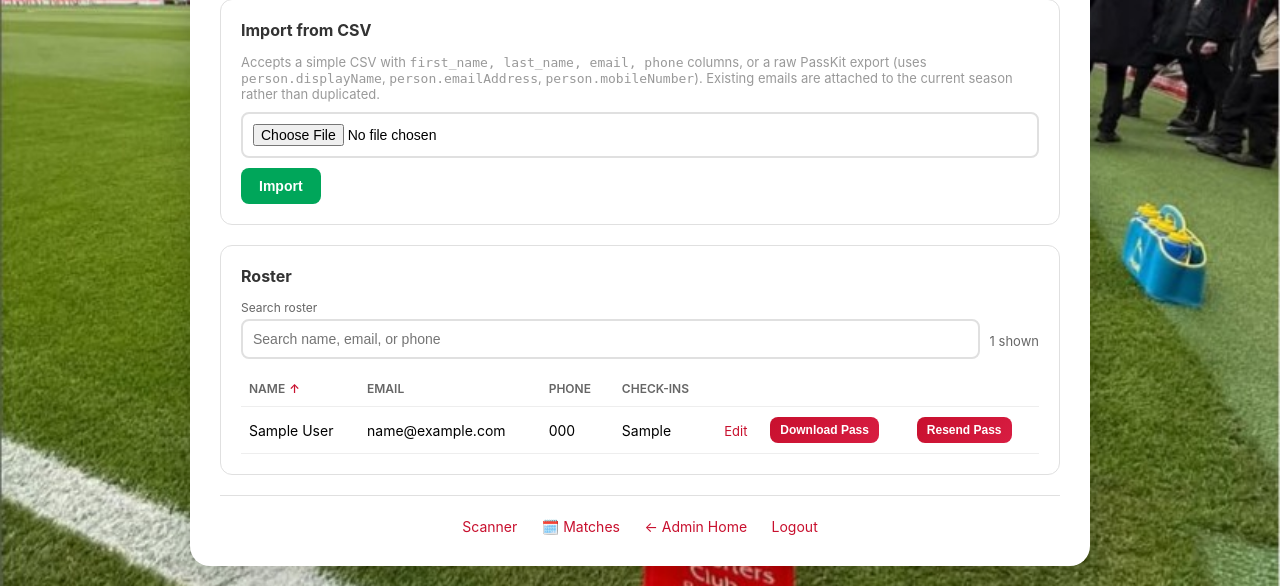
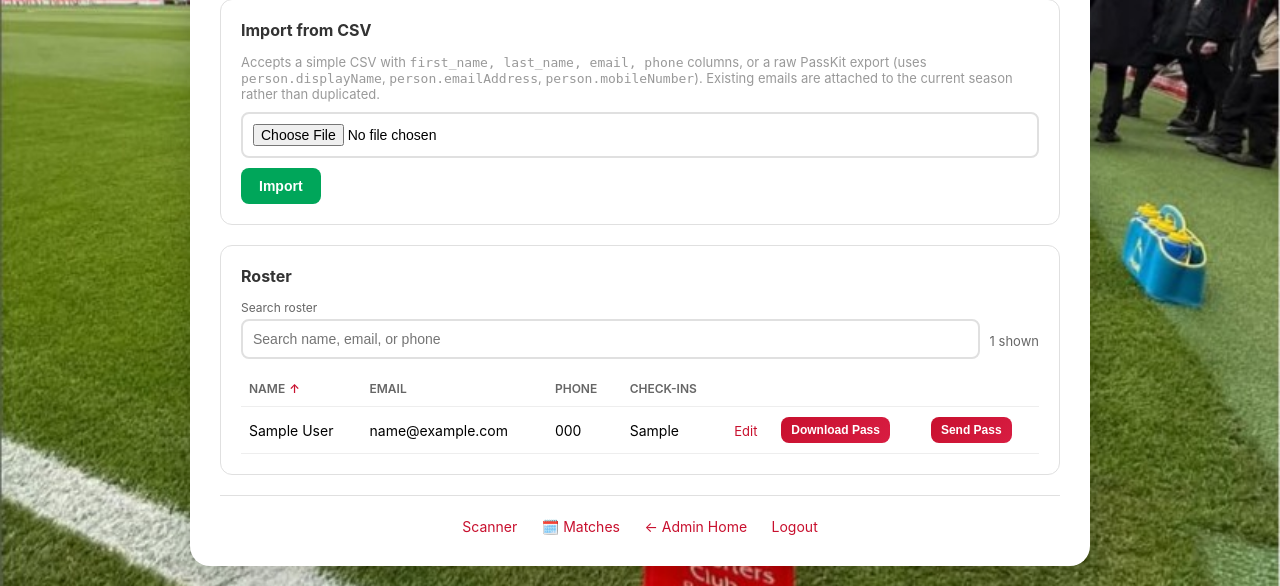
Before and after one commit to teotauy/OLSCDig, a Flask app: page /admin/members in a window 1280 px wide. Shown: the part 412-998 px from the top of the page. Run offline with Flask 3, Linux system fonts and the light colour scheme; the visitor is signed in with stand-in values (Sample User, id 1); a database or web service that is not in the repository returns one stand-in record (values such as "Sample title"); some libraries are stand-ins or nearby versions.

Commit message:
Show pass send state in roster
Label roster pass email actions as Send Pass until a current-season wallet pass exists, then switch to Resend Pass.

Co-authored-by: Cursor <cursoragent@cursor.com>

```diff
--- a/app.py
+++ b/app.py
@@ -1272,13 +1272,20 @@ def admin_members():
             SELECT m.id, m.first_name, m.last_name, m.email, m.phone, m.created_at,
                    (SELECT COUNT(*) FROM checkins c
                     JOIN matches mt ON mt.id = c.match_id
-                    WHERE c.member_id = m.id AND mt.season_id = %s) AS checkins_this_season
+                    WHERE c.member_id = m.id AND mt.season_id = %s) AS checkins_this_season,
+                   EXISTS (
+                    SELECT 1 FROM wallet_passes wp
+                    WHERE wp.member_id = m.id
+                      AND wp.season_id = %s
+                      AND wp.platform = 'apple'
+                      AND wp.revoked_at IS NULL
+                   ) AS has_active_pass
             FROM members m
             JOIN member_seasons ms ON ms.member_id = m.id
             WHERE ms.season_id = %s
             ORDER BY m.last_name, m.first_name
             """,
-            (season['id'], season['id']),
+            (season['id'], season['id'], season['id']),
         )
         members = cur.fetchall()
 
--- a/templates/admin_members.html
+++ b/templates/admin_members.html
@@ -162,8 +162,8 @@
                             </form>
                         </td>
                         <td>
-                            <form method="POST" action="{{ url_for('admin_member_resend_pass', member_id=m.id) }}" style="display:inline;" onsubmit="return confirm('Resend pass to {{ m.email }}? This invalidates their current pass.');">
-                                <button type="submit" class="btn small" style="padding:6px 10px; font-size:12px;">Resend Pass</button>
+                            <form method="POST" action="{{ url_for('admin_member_resend_pass', member_id=m.id) }}" style="display:inline;" onsubmit="return confirm('{{ 'Resend' if m.has_active_pass else 'Send' }} pass to {{ m.email }}{% if m.has_active_pass %}? This invalidates their current pass.{% else %}?{% endif %}');">
+                                <button type="submit" class="btn small" style="padding:6px 10px; font-size:12px;">{{ 'Resend Pass' if m.has_active_pass else 'Send Pass' }}</button>
                             </form>
                         </td>
                     </tr>
```
